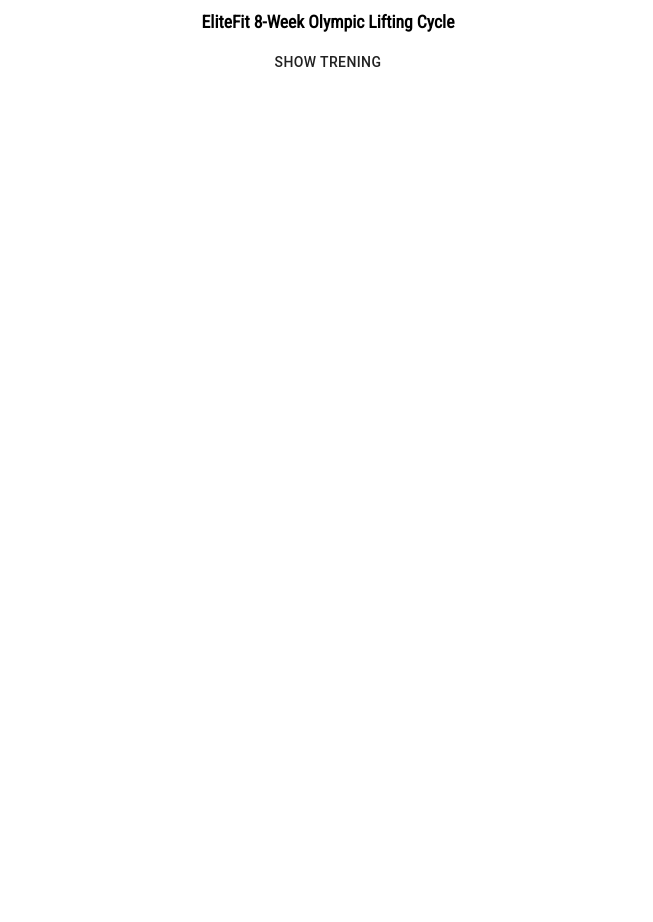
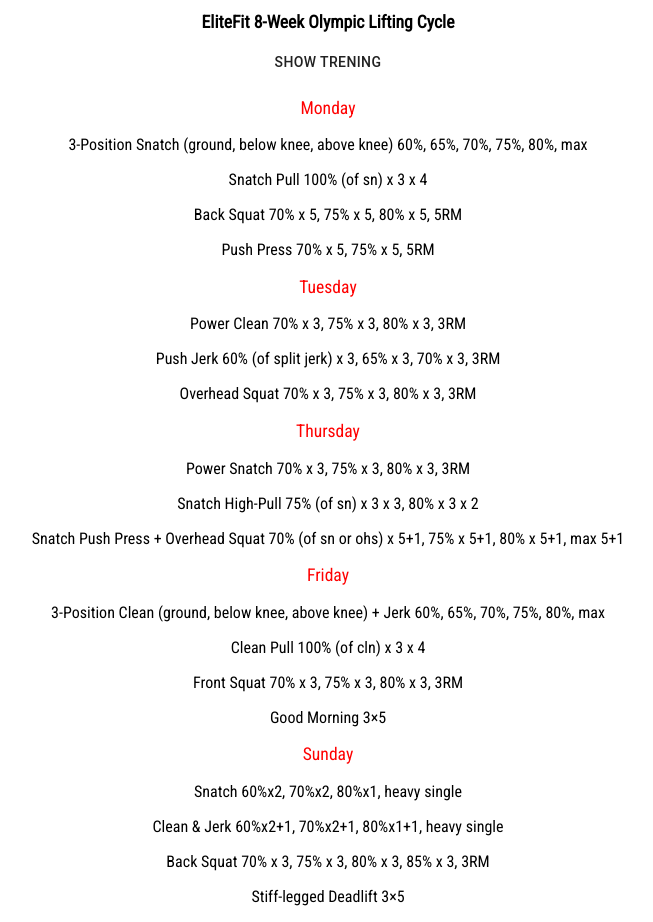
Before and after one commit to JakGi/8-Week-Olympic-Lifting-Cycle, a React (Create React App) app: page /Week3 in a window 1280 px wide. Shown: the whole page, without its empty margins (312-965 px from the left). Before the commit the page ends 800 px from the top, so only its background shows below. Built offline with nearby package versions, Linux system fonts and the light colour scheme.

Commit message:
added 3/8 trening

```diff
--- a/src/components/Menu.js
+++ b/src/components/Menu.js
@@ -2,9 +2,10 @@
 import Button from "@material-ui/core/Button";
 import Menu from "@material-ui/core/Menu";
 import MenuItem from "@material-ui/core/MenuItem";
-import { BrowserRouter as  Route, Switch, Link } from "react-router-dom";
+import { BrowserRouter as Route, Switch, Link } from "react-router-dom";
 import Week1 from "./Week1";
 import Week2 from "./Week2";
+import Week3 from "./Week3";
 
 export default function SimpleMenu() {
   const [anchorEl, setAnchorEl] = React.useState(null);
@@ -39,7 +40,9 @@
         <Link to="/Week2">
           <MenuItem onClick={handleClose}>Week-2</MenuItem>
         </Link>
-
+        <Link to="/Week3">
+          <MenuItem onClick={handleClose}>Week-3</MenuItem>
+        </Link>
       </Menu>
 
       <Switch>
@@ -49,6 +52,9 @@
         <Route path="/Week2">
           <Week2 />
         </Route>
+        <Route path="/Week3">
+          <Week3 />
+        </Route>
       </Switch>
     </div>
   );
--- /dev/null
+++ b/src/components/Week3.js
@@ -0,0 +1,54 @@
+import React from "react";
+import Exercise from "../styles.css/TreningStyles";
+import DaysStyle from "../styles.css/DaysStyle";
+
+const Week3 = () => {
+  return (
+    <div>
+      <div>
+        <DaysStyle>Monday</DaysStyle>
+        <Exercise>
+        3-Position Snatch (ground, below knee, above knee) 60%, 65%, 70%, 75%, 80%, max
+        </Exercise>
+        <Exercise>Snatch Pull 100% (of sn) x 3 x 4</Exercise>
+        <Exercise>Back Squat 70% x 5, 75% x 5, 80% x 5, 5RM</Exercise>
+        <Exercise>Push Press 70% x 5, 75% x 5, 5RM</Exercise>
+      </div>
+      <div>
+        <DaysStyle>Tuesday</DaysStyle>
+        <Exercise>Power Clean 70% x 3, 75% x 3, 80% x 3, 3RM</Exercise>
+        <Exercise>Push Jerk 60% (of split jerk) x 3, 65% x 3, 70% x 3, 3RM</Exercise>
+        <Exercise>Overhead Squat 70% x 3, 75% x 3, 80% x 3, 3RM</Exercise>
+      </div>
+      <div>
+        <DaysStyle>Thursday</DaysStyle>
+        <Exercise>Power Snatch 70% x 3, 75% x 3, 80% x 3, 3RM</Exercise>
+        <Exercise>Snatch High-Pull 75% (of sn) x 3 x 3, 80% x 3 x 2</Exercise>
+        <Exercise>
+        Snatch Push Press + Overhead Squat 70% (of sn or ohs) x 5+1, 75% x 5+1, 80% x 5+1, max 5+1
+        </Exercise>
+      </div>
+      <div>
+        <DaysStyle>Friday</DaysStyle>
+        <Exercise>
+        3-Position Clean (ground, below knee, above knee) + Jerk 60%, 65%, 70%, 75%, 80%, max
+        </Exercise>
+        <Exercise>Clean Pull 100% (of cln) x 3 x 4
+</Exercise>
+        <Exercise>Front Squat 70% x 3, 75% x 3, 80% x 3, 3RM</Exercise>
+        <Exercise>Good Morning 3×5</Exercise>
+      </div>
+      <div>
+        <DaysStyle>Sunday</DaysStyle>
+        <Exercise>Snatch 60%x2, 70%x2, 80%x1, heavy single</Exercise>
+        <Exercise>
+        Clean & Jerk 60%x2+1, 70%x2+1, 80%x1+1, heavy single
+        </Exercise>
+        <Exercise>Back Squat 70% x 3, 75% x 3, 80% x 3, 85% x 3, 3RM</Exercise>
+        <Exercise>Stiff-legged Deadlift 3×5</Exercise>
+      </div>
+    </div>
+  );
+};
+
+export default Week3;
```
